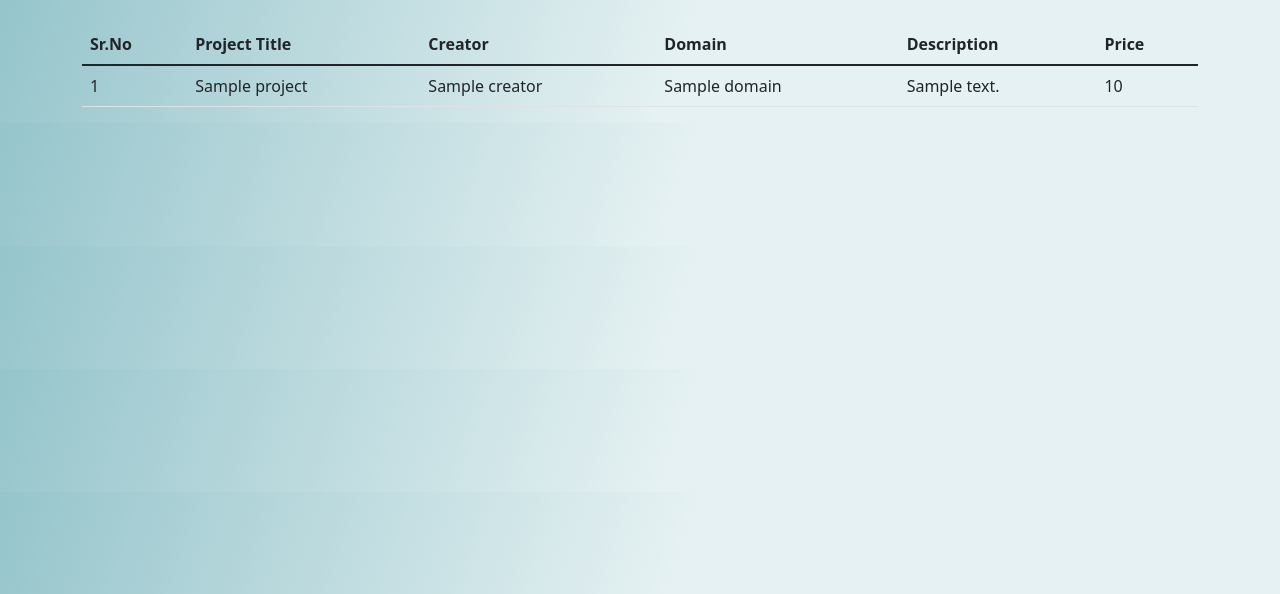
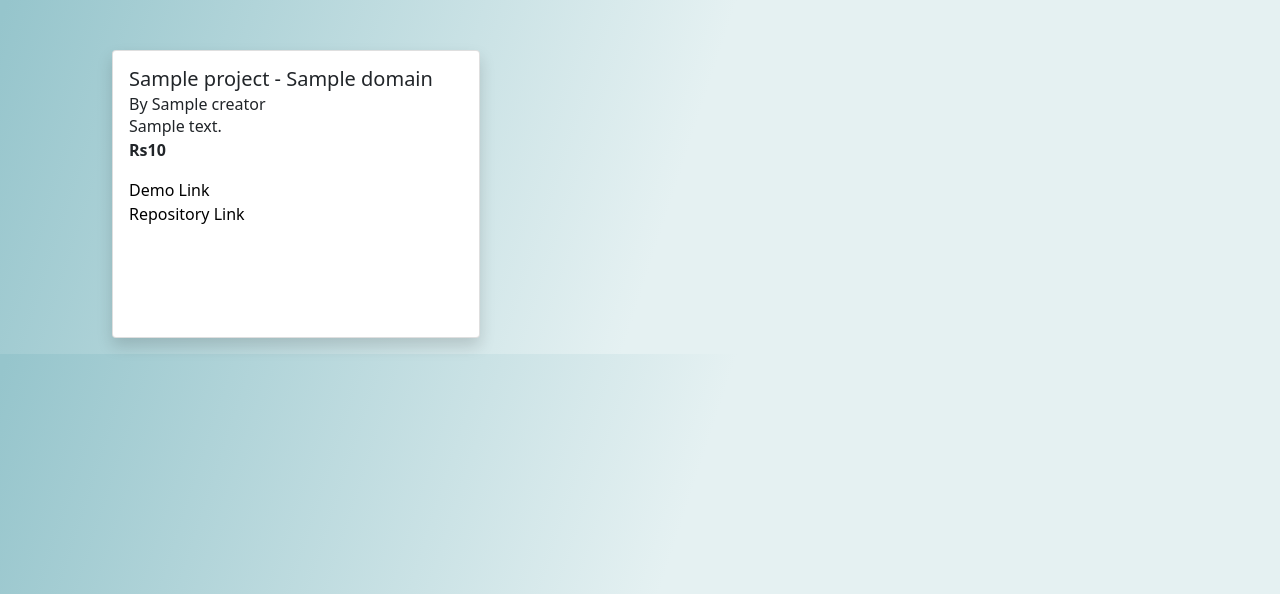
Before and after one commit to PShreya18/FreeLancer, a Django app: template homePage/templates/all_projects.html in a window 1280 px wide. Shown: the top 594 px of the page. Run offline with Django 3.2, Linux system fonts and the light colour scheme; the template is opened without the code that fills it: most values are stand-ins (such as "Sample title", 1, 10 or a date in 2020).

Commit message:
Project repo,demo links added

```diff
--- a/homePage/models.py
+++ b/homePage/models.py
@@ -77,6 +77,8 @@ class Project(models.Model):
     title = models.CharField(max_length=200)
     domain = models.CharField(max_length=50)
     price = models.IntegerField()
+    demo = models.URLField(max_length=200)
+    repo = models.URLField(max_length=200)
     description = models.TextField(max_length=400)
 
     def __str__(self):
--- a/homePage/templates/add_projects.html
+++ b/homePage/templates/add_projects.html
@@ -27,6 +27,8 @@
                             <tr><td>Title</td><td><input type="text" name="project_title" id="project_title"></td></tr>
                             <tr><td>Domain</td><td><input type="text" name="domain" id="domain"></td></tr>
                             <tr><td>Price</td><td><input type="number" name="price" id="price"></td></tr>
+                            <tr><td>Demo Link</td><td><input type="url" name="demo" id="demo"></td></tr>
+                            <tr><td>Repository Link</td><td><input type="url" name="repo" id="repo"></td></tr>
                             <tr><td>Description</td><td><textarea name="description" id="description"></textarea></td></tr>
                             <tr><td><input type="submit" value="Add Project" class="btn fs-5" style="background:#D79C9B;"></td></tr>
                         </table>
--- a/homePage/templates/all_companies.html
+++ b/homePage/templates/all_companies.html
@@ -20,7 +20,7 @@
             <th>Full Name</th>
             <th>Email Id</th>
             <th>Contact</th>
-            <th>Gender</th>
+            <!--<th>Gender</th>-->
             <th>Company Name</th>
         </tr>
     </thead>
@@ -31,11 +31,11 @@
             <td>{{company.user.username}}</td>
             <td>{{company.user.email}}</td>
             <td>{{company.phone}}</td>
-            {% if company.gender %}
+            <!--{% if company.gender %}
             <td>Male</td>
             {% else %}
             <td>Female</td>
-            {% endif %}
+            {% endif %}-->
             <td>{{company.company_name}}</td>
         </tr>
         {% endfor %}
--- a/homePage/templates/all_projects.html
+++ b/homePage/templates/all_projects.html
@@ -12,7 +12,7 @@
     </style>
 </head>
 <body id="gradient">
-<div class="container mt-4">
+<!--<div class="container mt-4">
 <table class="table table-hover" id="example">
     <thead>
         <tr>
@@ -37,7 +37,23 @@
         {% endfor %}
     </tbody>
 </table>
+</div>-->
+<div class="container" style="margin:50px 0px 0 100px;">
+  <div class="row row-cols-3">
+      {% for i in projects %}
+    <div class="col-4">
+        <div class="card mb-3 shadow  bg-body rounded" style="width:23rem;height:18rem;">
+            <div class="card-body">
+                <h5 class="card-title">{{i.title}} - {{i.domain}}</h5>
+                <h6 class="card-subtitle">By {{i.creator}}</h6>
+                <p class="card-text">{{i.description}}<br><b>Rs{{i.price}}</b></p>
+                <a href="{{i.demo}}" style="text-decoration:None;color:black;">Demo Link</a><br>
+                <a href="{{i.repo}}" style="text-decoration:None;color:black;">Repository Link</a>
+            </div>
+        </div>
+    </div>
+      {% endfor %}
+  </div>
 </div>
-
 </body>
 </html>
--- a/homePage/templates/home.html
+++ b/homePage/templates/home.html
@@ -221,7 +221,7 @@
             <div>
                 <ul class="fs-5" style="list-style-type:None">
                     <li><a href="view_hirers/" style="text-decoration:None;color:black;">Find Hirers</a></li>
-                    <li>Browse resources</li>
+                    <!--<li>Browse resources</li>-->
                 </ul>
             </div>
         </div>
--- a/homePage/templates/view_applicants.html
+++ b/homePage/templates/view_applicants.html
@@ -20,7 +20,7 @@
             <th>Name</th>
             <th>Email Id</th>
             <th>Contact</th>
-            <th>Gender</th>
+            <!--<th>Gender</th>-->
         </tr>
     </thead>
     <tbody>
@@ -30,11 +30,11 @@
             <td>{{applicant.user.username}}</td>
             <td>{{applicant.user.email}}</td>
             <td>{{applicant.phone}}</td>
-            {% if applicant.gender %}
+            <!--{% if applicant.gender %}
             <td>Male</td>
             {% else %}
             <td>Female</td>
-            {% endif %}
+            {% endif %}-->
         </tr>
         {% endfor %}
     </tbody>
--- a/homePage/views.py
+++ b/homePage/views.py
@@ -255,11 +255,13 @@ def add_projects(request):
         title = request.POST['project_title']
         domain = request.POST['domain']
         price = request.POST['price']
+        demo = request.POST['demo']
+        repo = request.POST['repo']
         description = request.POST['description']
         user = request.user
         creator = user
         freelancer = Freelancer.objects.get(user=user)
-        project = Project.objects.create(creator=freelancer, title=title,description=description, domain=domain, price = price)
+        project = Project.objects.create(creator=freelancer, title=title,description=description, domain=domain, price = price,demo=demo,repo=repo)
         project.save()
         print(project)
         return render(request, "add_projects.html")
```
Also changed, not shown: db.sqlite3, homePage/migrations/0007_project_demo_project_repo.py (added).
